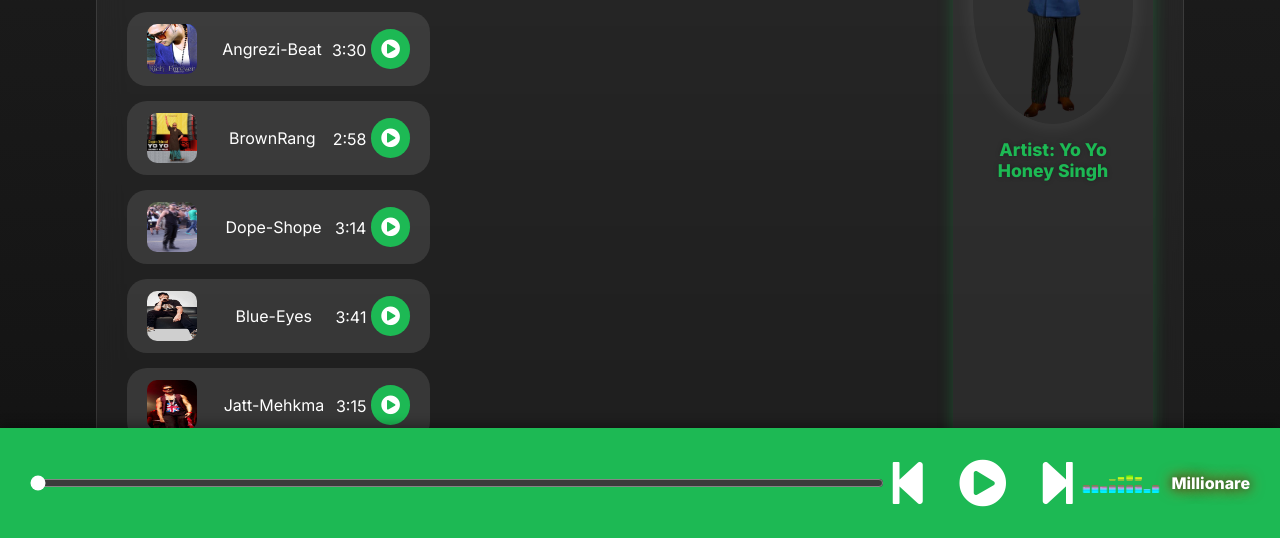
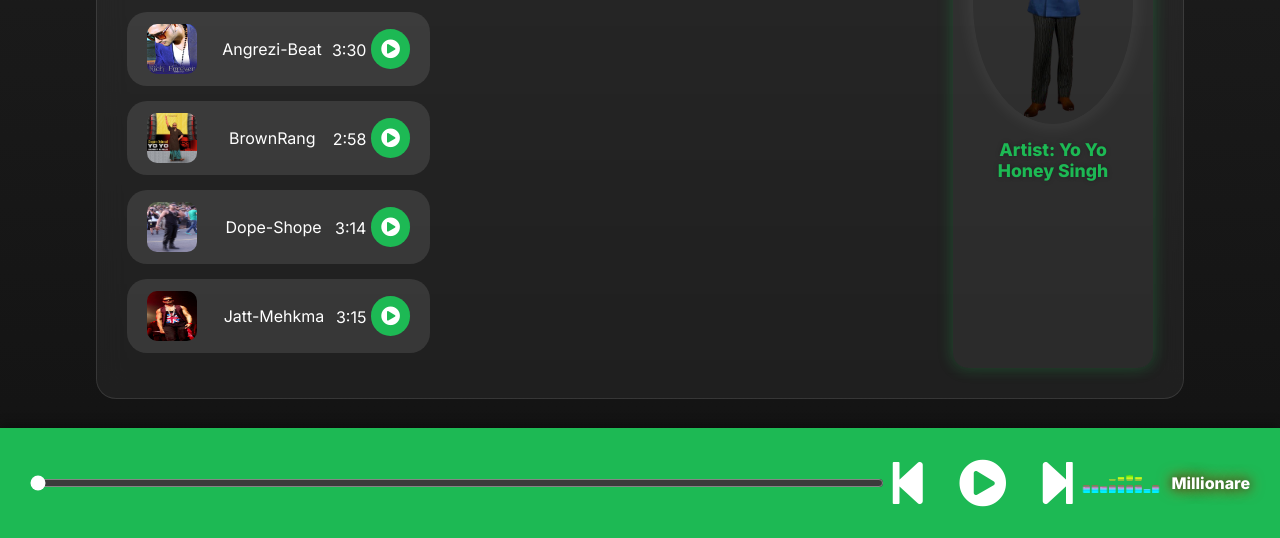
Before and after one commit to Naveenk654/Spotify_clone, a plain HTML site: page index.html in a window 1280 px wide. Shown: the part 262-800 px from the top of the page. Drawn offline with Linux system fonts and the light colour scheme.

Commit message:
Update index.html

```diff
--- a/index.html
+++ b/index.html
@@ -72,15 +72,7 @@
           </span>
         </div>
 
-        <div class="songItem">
-          <img src="covers/5.jpg" alt="Blue Eyes" />
-          <span>Blue-Eyes</span>
-          <span class="songListplay">
-            <span class="timestamp">3:41
-              <i id="4" class="songItemPlay fas fa-play-circle"></i>
-            </span>
-          </span>
-        </div>
+
 
         <div class="songItem">
           <img src="covers/6.jpg" alt="Jatt Mehkma" />
```
